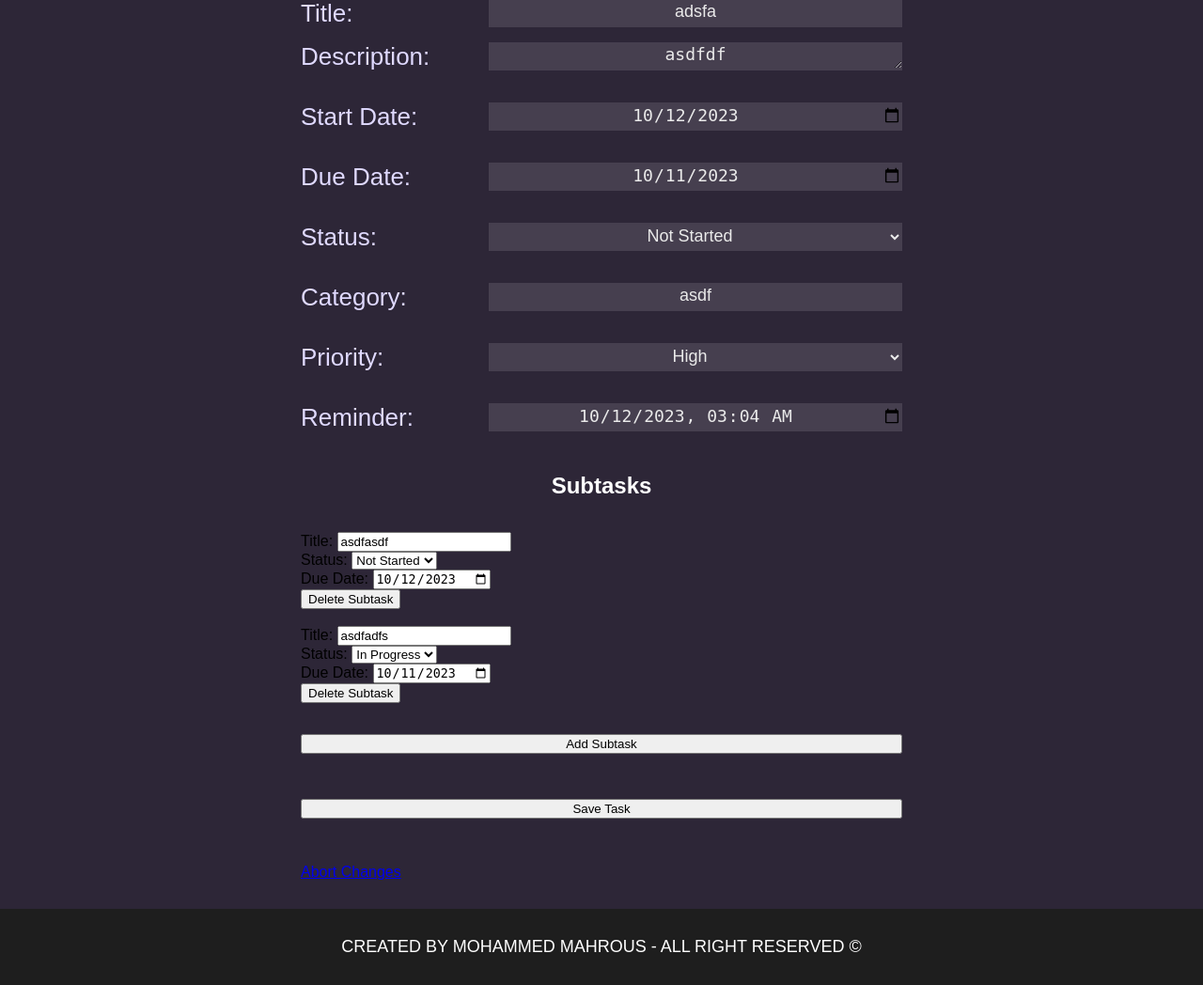
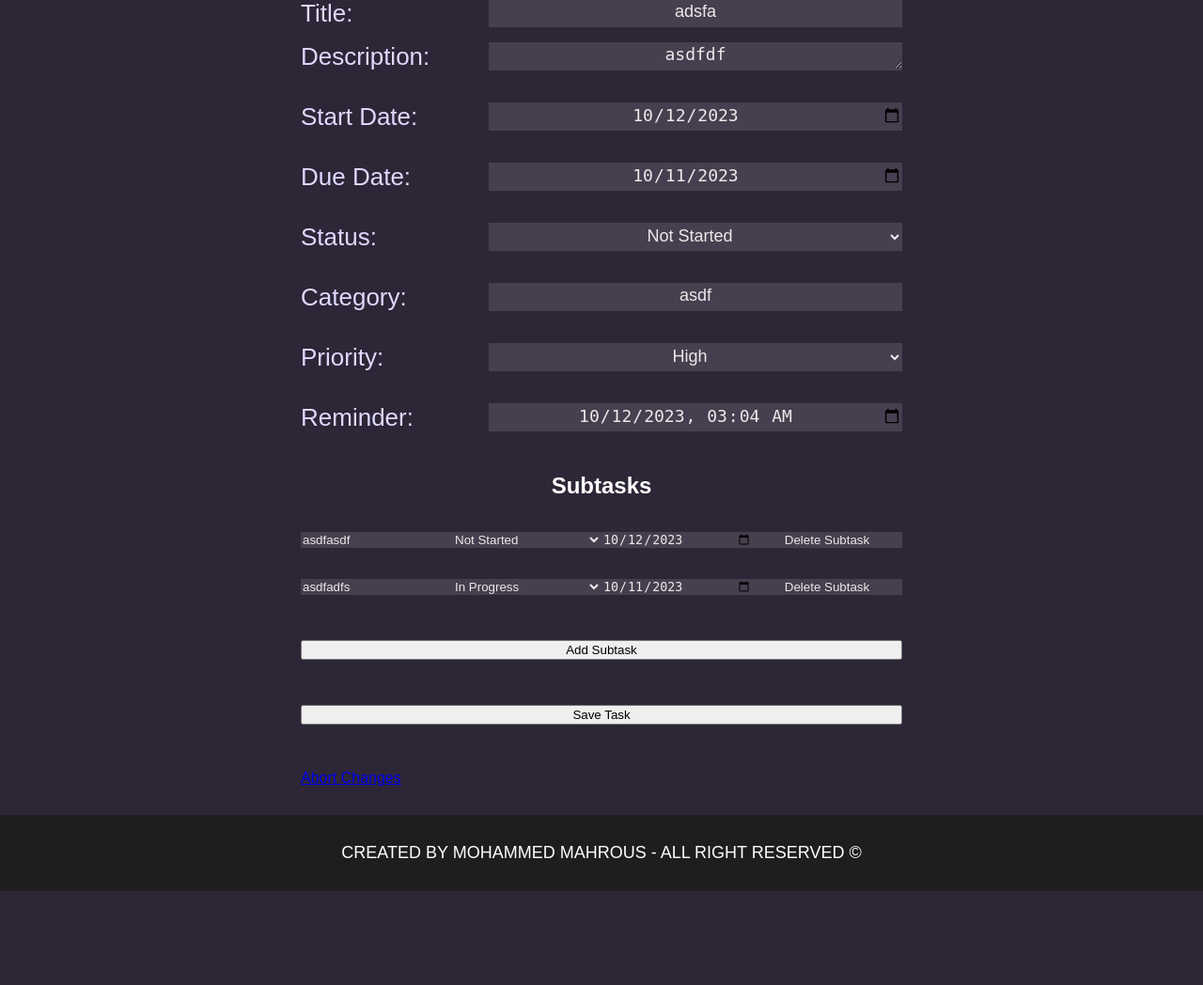
Before and after one commit to Muhammed-Mahrous-Saleh/alx_capstone_project, a Flask app: page /task/5 in a window 1280 px wide. Shown: the part 153-1201 px from the top of the page at 94% size. After the commit the page ends 1101 px from the top, so only its background shows below. Run offline with Flask 3, Linux system fonts and the light colour scheme; data comes from the database, SQL or seed files in the repository; both versions use the stored data as it was after the commit.

Commit message:
subtask styles

```diff
--- a/static/css/style.css
+++ b/static/css/style.css
@@ -211,7 +211,28 @@ footer {
 }
 
 .task_page .input_container input:focus,
-.task_page .input_container textarea:focus {
+.task_page .input_container textarea:focus,
+.subtask input[type="text"]:focus {
     border-bottom-color: #eaeaea;
     caret-color: #eaeaea;
 }
+
+#subtasks .subtask {
+    display: grid;
+    grid-template-columns: repeat(4, 25%);
+    height: 50px;
+}
+
+.subtask * {
+    background-color: #463F4F;
+    border: none;
+    outline: none;
+    height: 100%;
+    color: #eaeaea;
+    transition: 0.5s;
+}
+
+.subtask .delete_subtask:hover {
+    color: rgb(185, 53, 53);
+    cursor: pointer;
+}
--- a/static/js/task.js
+++ b/static/js/task.js
@@ -11,22 +11,11 @@ document.getElementById('add_subtask').addEventListener('click', function () {
     subtaskIdInput.value = '0';
     newSubtaskDiv.appendChild(subtaskIdInput);
 
-    var titleLabel = document.createElement('label');
-    titleLabel.innerText = 'Title:';
-    titleLabel.htmlFor = 'subtask_title_' + subtaskCount;
-    newSubtaskDiv.appendChild(titleLabel);
-
     var titleInput = document.createElement('input');
     titleInput.type = 'text';
     titleInput.name = 'subtask_title_' + subtaskCount;
     titleInput.required = true;
     newSubtaskDiv.appendChild(titleInput);
-    newSubtaskDiv.appendChild(document.createElement('br'));
-
-    var statusLabel = document.createElement('label');
-    statusLabel.innerText = 'Status:';
-    statusLabel.htmlFor = 'subtask_status_' + subtaskCount;
-    newSubtaskDiv.appendChild(statusLabel);
 
     var statusInput = document.createElement('select');
     statusInput.name = 'subtask_status_' + subtaskCount;
@@ -37,18 +26,11 @@ document.getElementById('add_subtask').addEventListener('click', function () {
         statusInput.appendChild(option);
     });
     newSubtaskDiv.appendChild(statusInput);
-    newSubtaskDiv.appendChild(document.createElement('br'));
-
-    var dueDateLabel = document.createElement('label');
-    dueDateLabel.innerText = 'Due Date:';
-    dueDateLabel.htmlFor = 'subtask_due_date_' + subtaskCount;
-    newSubtaskDiv.appendChild(dueDateLabel);
 
     var dueDateInput = document.createElement('input');
     dueDateInput.type = 'date';
     dueDateInput.name = 'subtask_due_date_' + subtaskCount;
     newSubtaskDiv.appendChild(dueDateInput);
-    newSubtaskDiv.appendChild(document.createElement('br'));
 
     var deleteButton = document.createElement('button');
     deleteButton.type = 'button';
@@ -66,12 +48,9 @@ document.getElementById('add_subtask').addEventListener('click', function () {
 
 document.querySelectorAll('.delete_subtask').forEach(function (deleteButton) {
     deleteButton.addEventListener('click', function () {
-        deleteButton.parentElement.remove();
+        let confirm_delete = confirm('Are you sure you want to delete this subtask?');
+        if (confirm_delete) {
+            deleteButton.parentElement.remove()
+        }
     });
 });
-
-document.addEventListener('DOMContentLoaded', function () {
-    console.log(new Date().getDate())
-
-    console.log(document.getElementById('start_date').value)
-});
--- a/templates/main.html
+++ b/templates/main.html
@@ -65,7 +65,7 @@
                     <!-- Add link to task editing screen -->
                     <a class="task_edit" href="{{ url_for('task_screen', task_id=task.ID) }}">Edit</a>
                     <!-- Add link to task deleting functionality -->
-                    <a class="task_delet" href="{{ url_for('delete_task', task_id=task.ID) }}"
+                    <a class="task_delete" href="{{ url_for('delete_task', task_id=task.ID) }}"
                         onclick="return confirm('Are you sure you want to delete this task?');">Delete</a>
                 </div>
             </div>
--- a/templates/task.html
+++ b/templates/task.html
@@ -73,10 +73,7 @@
                 {% for subtask in subtasks %}
                 <div class="subtask">
                     <input type="hidden" name="subtask_id_{{ loop.index }}" value="{{ subtask.ID }}">
-                    <label for="subtask_title_{{ loop.index }}">Title:</label>
-                    <input type="text" name="subtask_title_{{ loop.index }}" value="{{ subtask.Title }}" required><br>
-
-                    <label for="subtask_status_{{ loop.index }}">Status:</label>
+                    <input type="text" name="subtask_title_{{ loop.index }}" value="{{ subtask.Title }}" required>
                     <select name="subtask_status_{{ loop.index }}">
                         <option value="Not Started" {% if subtask.Status=='Not Started' %}selected{% endif %}>Not
                             Started
@@ -87,12 +84,12 @@
                         <option value="Completed" {% if subtask.Status=='Completed' %}selected{% endif %}>
                             Completed
                         </option>
-                    </select><br>
+                    </select>
 
-                    <label for="subtask_due_date_{{ loop.index }}">Due Date:</label>
-                    <input type="date" name="subtask_due_date_{{ loop.index }}" value="{{ subtask.DueDate }}"><br>
+                    <input type="date" name="subtask_due_date_{{ loop.index }}" value="{{ subtask.DueDate }}">
 
-                    <button type="button" class="delete_subtask">Delete Subtask</button><br><br>
+                    <button type="button" class="delete_subtask">Delete
+                        Subtask</button><br><br>
                 </div>
                 {% endfor %}
             </div>
```
Also changed, not shown: tasks.db.
